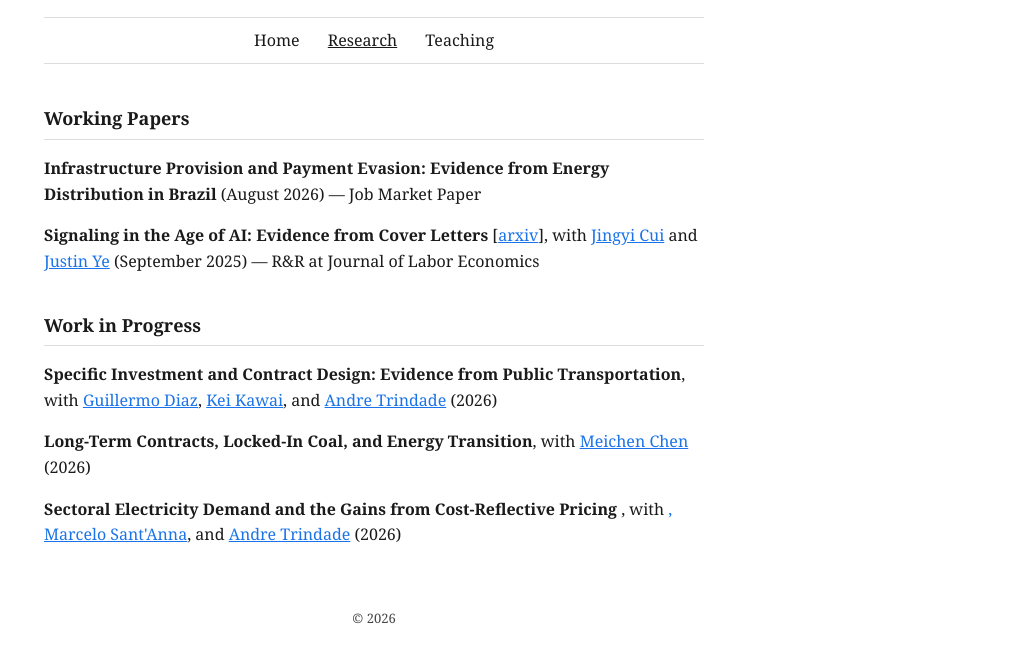
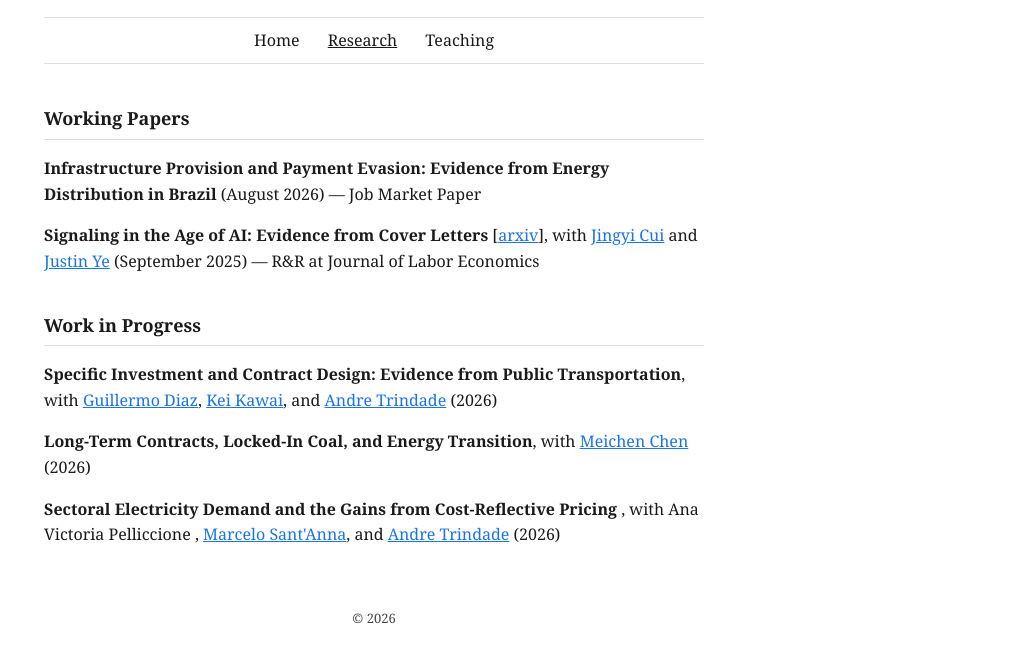
Before and after one commit to GabrielDiasSantamarina/GabrielDiasSantamarina.github.io, a plain HTML site: page research.html in a window 1280 px wide. Shown: the part 162-824 px from the top of the page, without its empty margins (266-1280 px from the left). Drawn offline with Linux system fonts and the light colour scheme.

Commit message:
Update research.html

```diff
--- a/research.html
+++ b/research.html
@@ -47,7 +47,7 @@
     </p>
     <p>
       <strong> Sectoral Electricity Demand and the Gains from Cost-Reflective Pricing </strong>,
-      with <a Ana Victoria Pelliccione </a>, <a href="https://marcelosantanna.wordpress.com" target="_blank">Marcelo Sant'Anna</a>, and <a href="https://sites.google.com/site/andretrindade/" target="_blank">Andre Trindade</a> (2026)
+      with Ana Victoria Pelliccione , <a href="https://marcelosantanna.wordpress.com" target="_blank">Marcelo Sant'Anna</a>, and <a href="https://sites.google.com/site/andretrindade/" target="_blank">Andre Trindade</a> (2026)
     </p>
   </section>
 </main>
```
